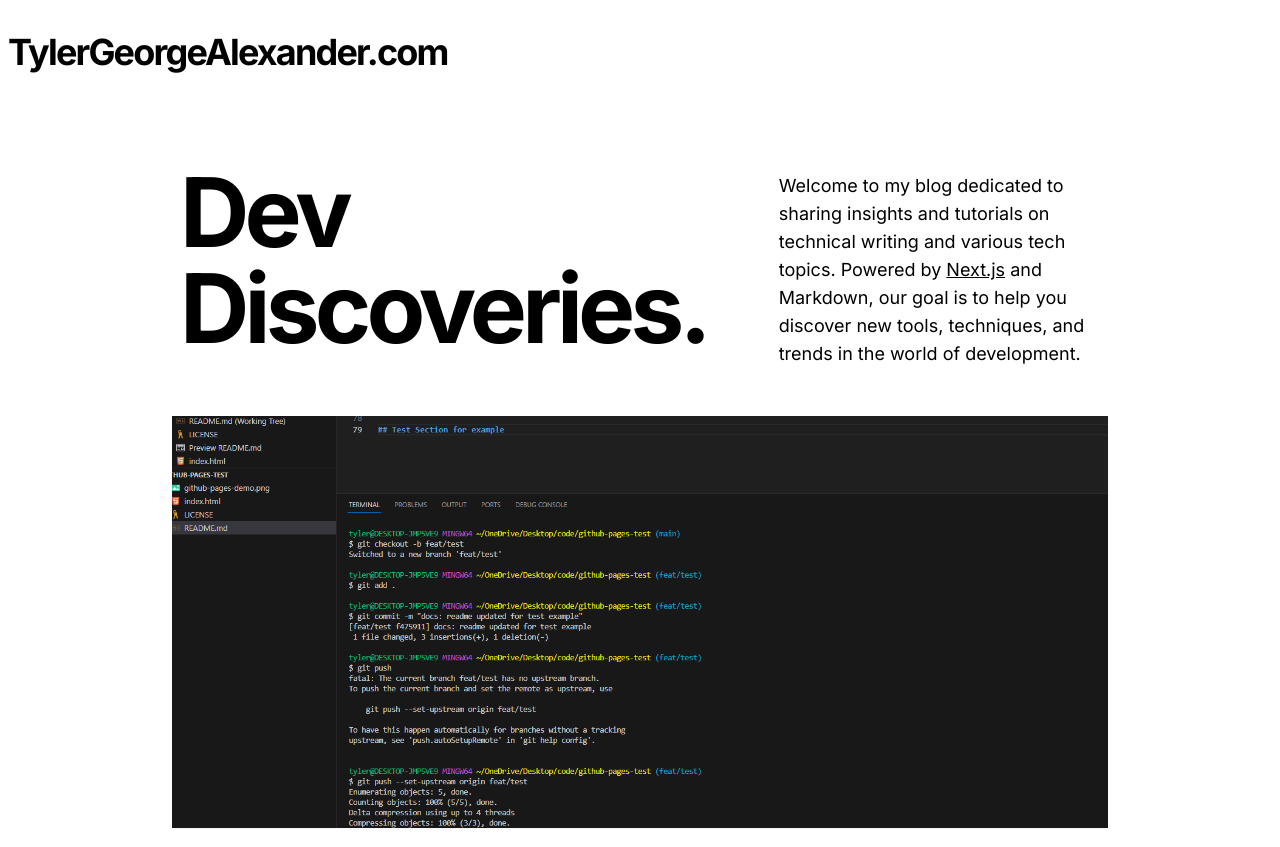
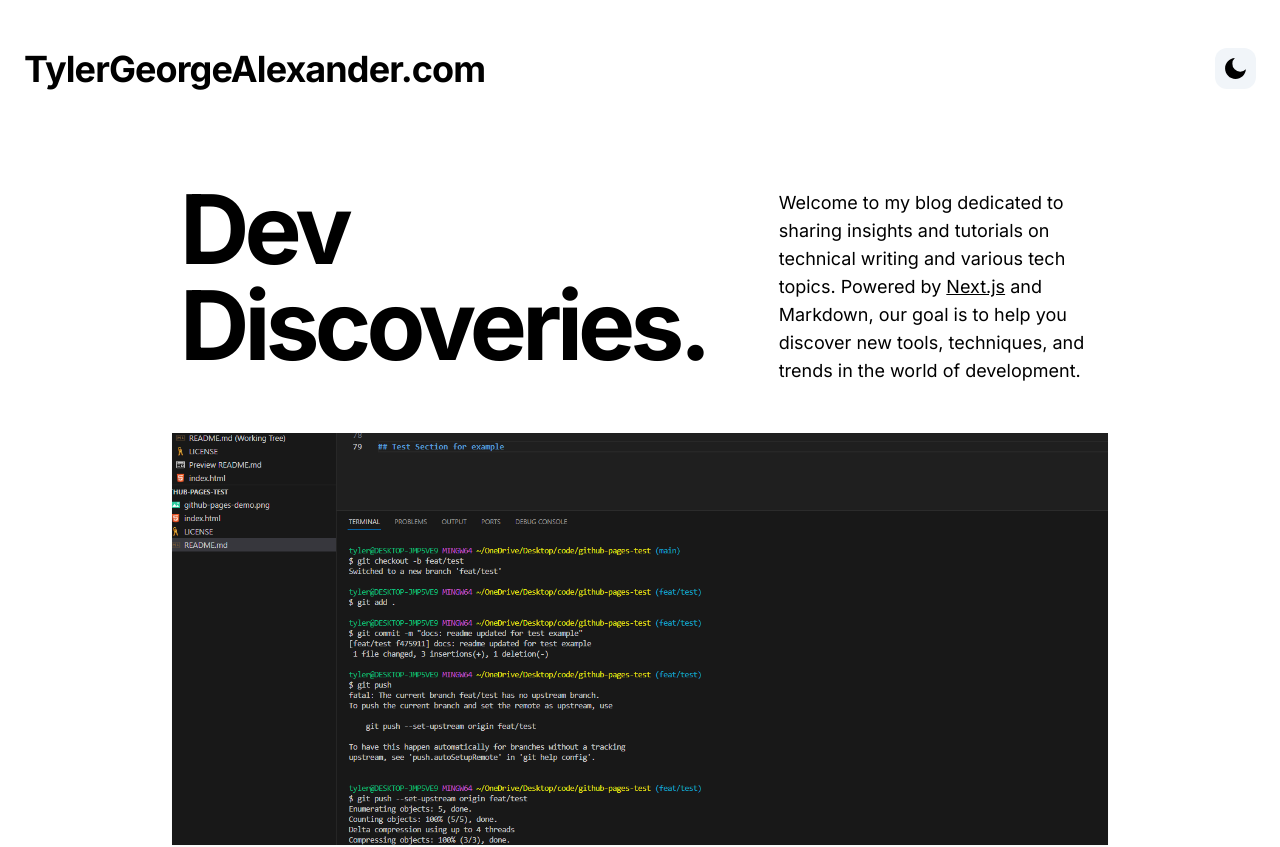
Before and after one commit to TylerGeorgeAlexander/my-next-portfolio, a Next.js app: page /posts in a window 1280 px wide. Shown: the top 847 px of the page. Built offline with nearby package versions, Linux system fonts and the light colour scheme.

Commit message:
feat: darkmode on blog header

```diff
--- a/app/_components/header.tsx
+++ b/app/_components/header.tsx
@@ -1,12 +1,31 @@
+"use client";
+import React from "react";
 import Link from "next/link";
+import { useTheme } from "next-themes";
+import { RiMoonFill, RiSunLine } from "react-icons/ri";
 
 const Header = () => {
+  const { systemTheme, theme, setTheme } = useTheme();
+  const currentTheme = theme === "system" ? systemTheme : theme;
+
   return (
-    <h2 className="text-2xl md:text-4xl font-bold tracking-tight md:tracking-tighter leading-tight mb-20 mt-8 m-2">
-      <Link href="/" className="hover:underline">
-        TylerGeorgeAlexander.com
-      </Link>
-    </h2>
+    <div className="flex justify-between items-center my-8 mx-2">
+      <h2 className="text-2xl md:text-4xl font-bold tracking-tight leading-tight m-4">
+        <Link href="/" className="hover:underline">
+          TylerGeorgeAlexander.com
+        </Link>
+      </h2>
+      <button
+        onClick={() => setTheme(currentTheme === "dark" ? "light" : "dark")}
+        className="bg-slate-100 p-2 rounded-xl m-4"
+      >
+        {currentTheme === "dark" ? (
+          <RiSunLine size={25} color="black" />
+        ) : (
+          <RiMoonFill size={25} />
+        )}
+      </button>
+    </div>
   );
 };
 
```
